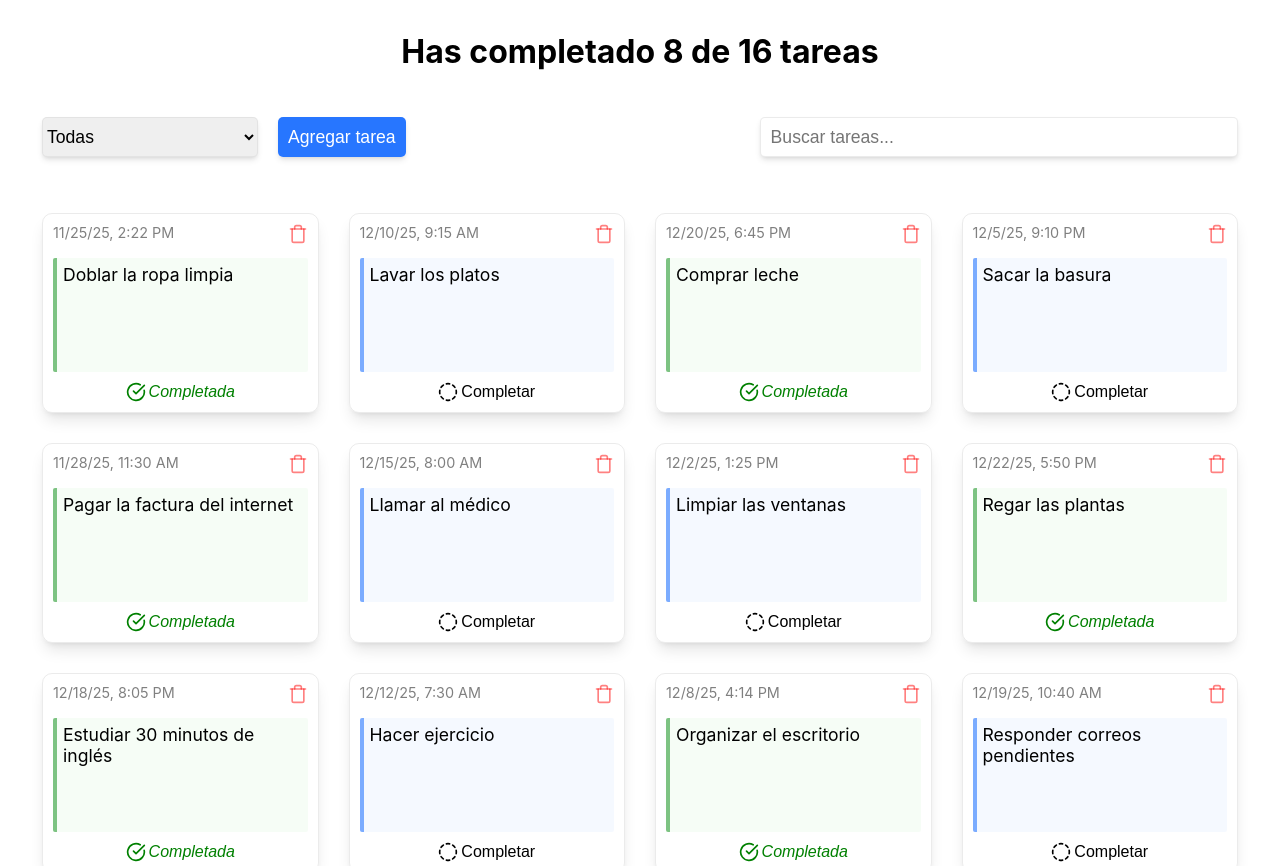
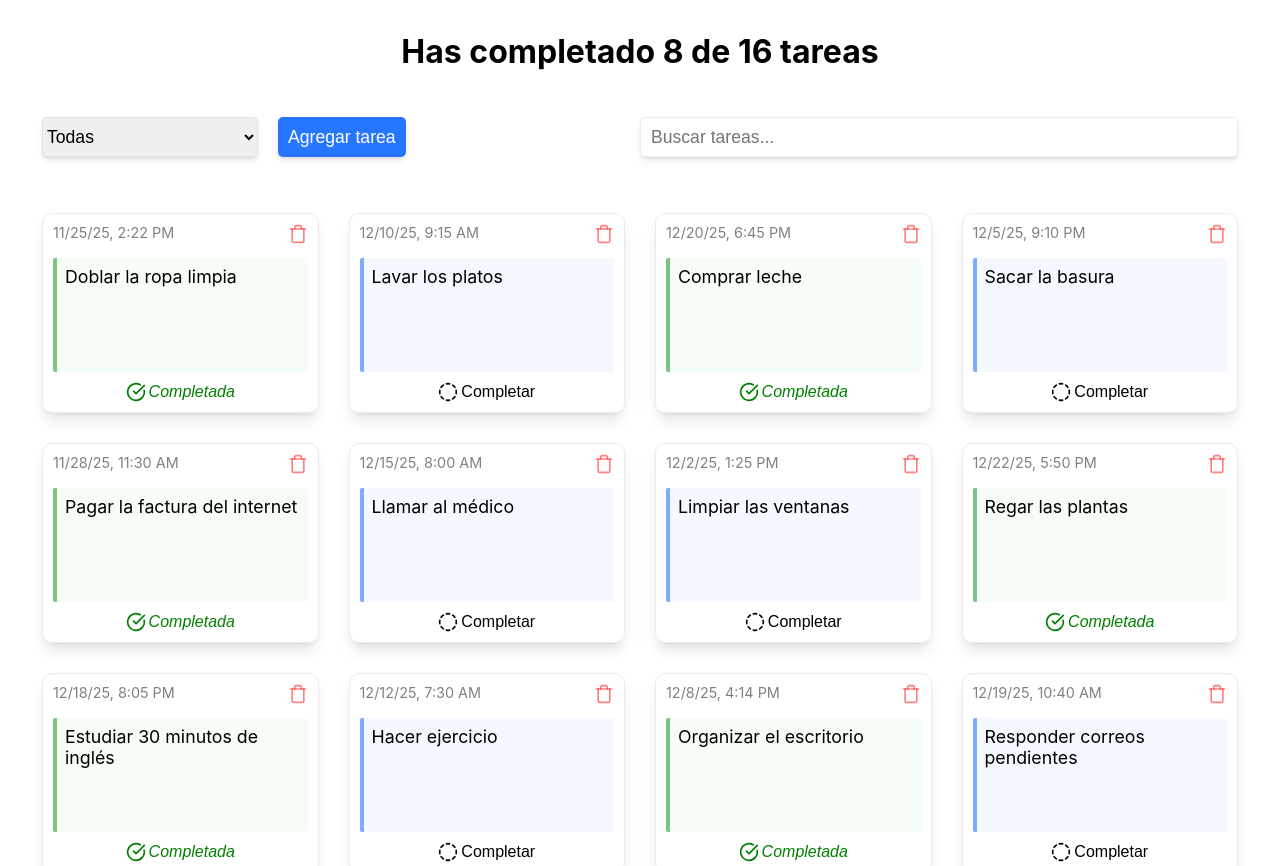
Before and after one commit to edwinalbanez/tasker, a React (Vite) app: page / in a window 1280 px wide. Shown: the top 866 px of the page. Built offline with nearby package versions, Linux system fonts and the light colour scheme.

Commit message:
chore: general styles

```diff
--- a/src/components/ui/Modal/Modal.css
+++ b/src/components/ui/Modal/Modal.css
@@ -20,13 +20,18 @@
   flex-direction: column;
   background-color: white;
   min-height: 200px;
-  max-height: 90vh;
-  width: 400px;
+  width: 24rem;
   border: 1px solid #ccc;
   border-radius: 8px;
   overflow-y: auto;
   padding: 1rem;
   gap: 10px;
+}
+
+@media (width >= 40rem){ /* 640px */
+  .modal-container{
+    width: 25rem;
+  }
 }
 
 .modal-header{
--- a/src/features/tasks/components/TaskForm/TaskForm.css
+++ b/src/features/tasks/components/TaskForm/TaskForm.css
@@ -1,8 +1,8 @@
 .form-actions{
-  display: flex;
+  display: grid;
+  grid-template-columns: repeat(2, 1fr);
   gap: 1rem;
   width: 100%;
-  justify-content: space-evenly;
 }
 
 form {
--- a/src/features/tasks/components/TaskItem/TaskItem.css
+++ b/src/features/tasks/components/TaskItem/TaskItem.css
@@ -23,8 +23,8 @@
 
 .task-content {
   border-radius: 2px;
-  padding: 6px;
-  font-size: 1.1rem;
+  padding: 0.5rem;
+  font-size: 1.11rem;
   overflow-y: auto;
   overflow-wrap: break-word;
   border-left: 4px solid rgba(0, 94, 255, 0.498);
--- a/src/features/tasks/components/TaskSearch/TaskSearch.css
+++ b/src/features/tasks/components/TaskSearch/TaskSearch.css
@@ -1,6 +1,6 @@
-@media (width >= 40rem){
+@media (width >= 40rem){ /* 640px */
   .task-search{
-    width: 40%;
+    width: 50%;
     margin: 0 0;
   }
 }
```
